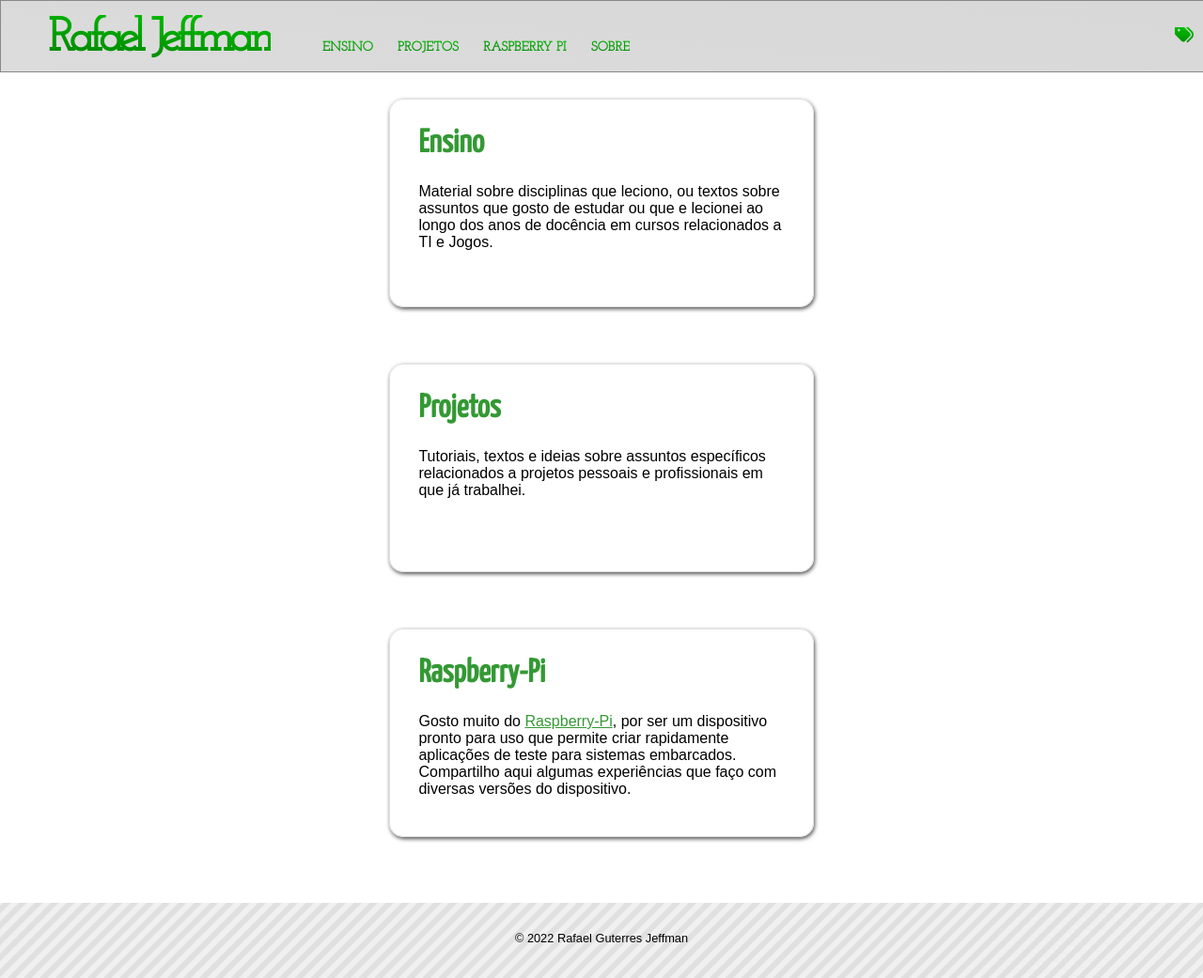
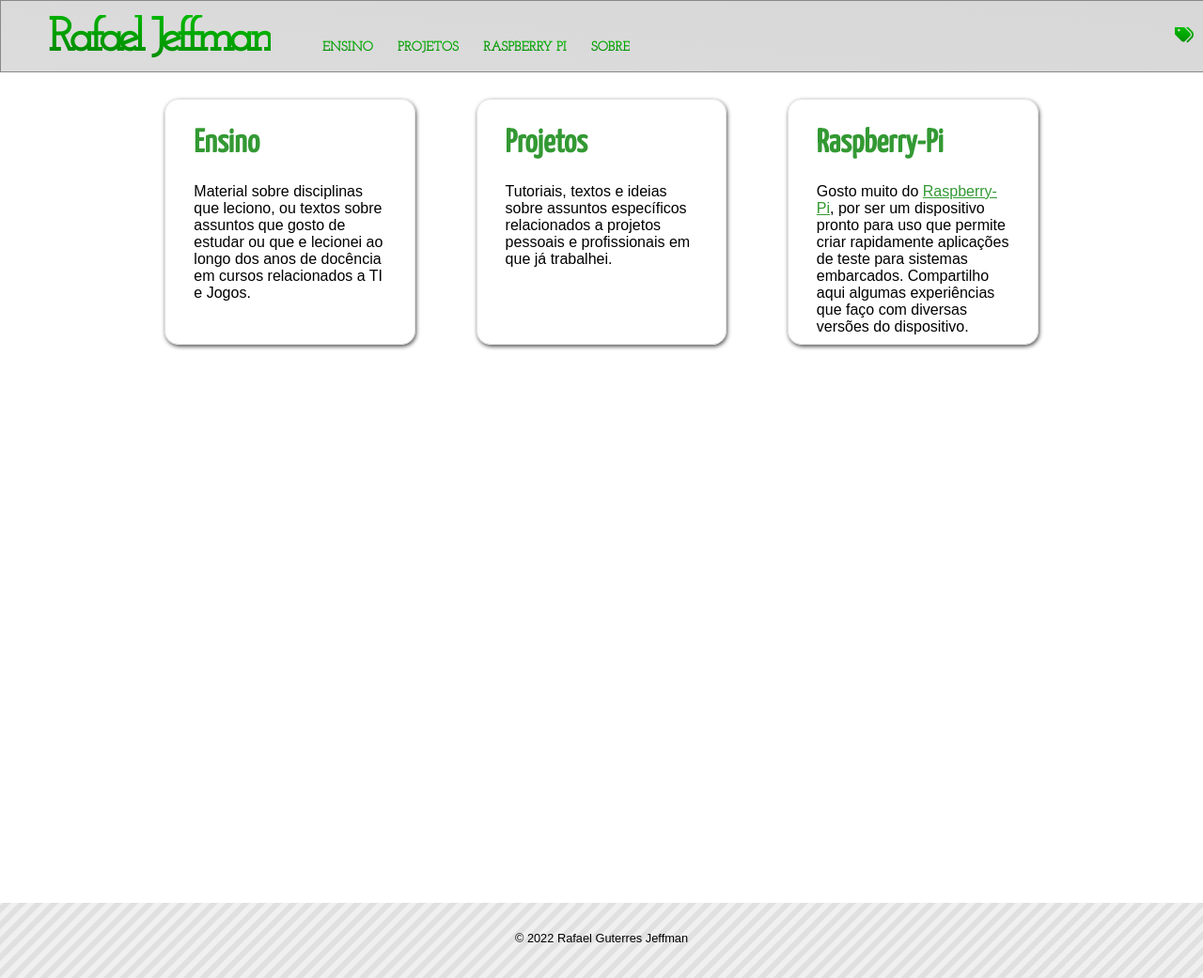
Before and after one commit to rafasgj/rafaeljeffman.com, a Jekyll site: the page built from index.md, in a window 1280 px wide and 1041 px high. Shown: the whole window at 94% size. Built offline with Jekyll 4.4.1, drawn with Linux system fonts in a browser that asks for light colours; nearby versions of some CDN libraries.

Commit message:
cards: change size.

```diff
--- a/css/site.css
+++ b/css/site.css
@@ -347,8 +347,8 @@
 
 .card {
     margin: 30px;
-    max-width: 38%;
-    height: 160px;
+    max-width: 20%;
+    height: 200px;
     padding: 30px;
     position: relative;
     border: #e0e0e0 thin solid;
```
